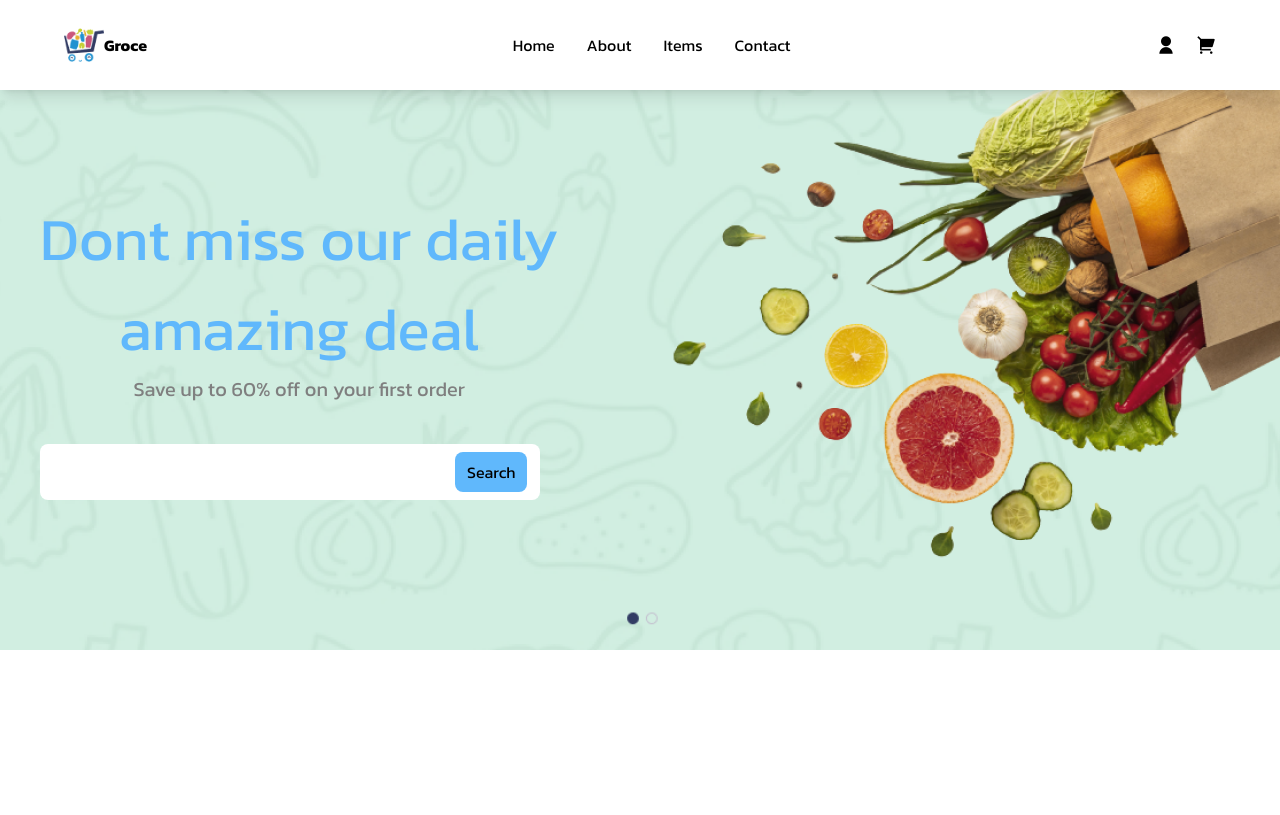
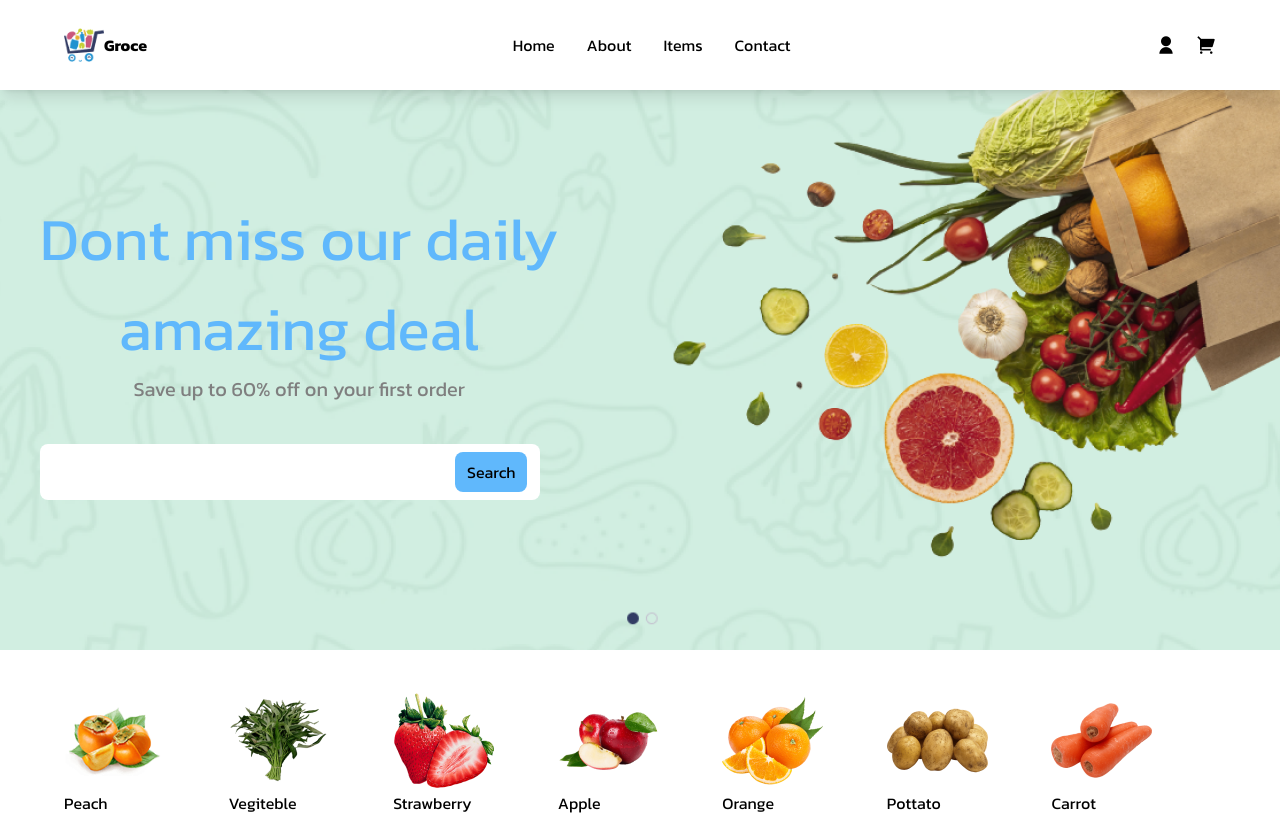
Before and after one commit to javidShabin/Fruit-grocery, a React (Vite) app: page / in a window 1280 px wide. Built offline with nearby package versions, Linux system fonts and the light colour scheme.

Commit message:
Add category component and add contents in the conponenyt throgh props:

```diff
--- a/src/components/Body.jsx
+++ b/src/components/Body.jsx
@@ -1,12 +1,25 @@
-import React from 'react'
-import Header from './Header'
-import Hero from './Hero'
+import Category from "./Category";
+import Header from "./Header";
+import Hero from "./Hero";
+import categoriData from "./CategoriData";
 
 export default function Body() {
+
+    const catData = categoriData.map(items => {
+        return(
+            <Category key={items.id} catItems={items} />
+        )
+    })
+
   return (
     <>
-      <Header/>
-      <Hero/>
+      <Header />
+      <Hero />
+      <div className="category w-full flex justify-center items-center mt-10">
+        <div className="container grid grid-cols-1 w-[90%]  md:grid-cols-7">
+        {catData}
+        </div>
+      </div>
     </>
-  )
+  );
 }
--- /dev/null
+++ b/src/components/CategoriData.jsx
@@ -0,0 +1,40 @@
+import { cat1, cat2, cat3, cat4, cat5, cat6, cat7 } from "../assets";
+
+const categoriData = [
+    {
+        id: 1,
+        imgSrc: cat1,
+        name: "Peach"
+    },
+    {
+        id: 2,
+        imgSrc: cat2,
+        name: "Vegiteble"
+    },
+    {
+        id: 3,
+        imgSrc: cat3,
+        name: "Strawberry"
+    },
+    {
+        id: 4,
+        imgSrc: cat4,
+        name: "Apple"
+    },
+    {
+        id: 5,
+        imgSrc: cat5,
+        name: "Orange"
+    },
+    {
+        id: 6,
+        imgSrc: cat6,
+        name: "Pottato"
+    },
+    {
+        id: 7,
+        imgSrc: cat7,
+        name: "Carrot"
+    }
+]
+export default categoriData;
--- /dev/null
+++ b/src/components/Category.jsx
@@ -0,0 +1,12 @@
+
+export default function Category({catItems}) {
+
+  return (
+    <>
+      <article className="border-">
+        <img src={catItems.imgSrc} alt="" />
+        <h3>{catItems.name}</h3>
+      </article>
+    </>
+  )
+}
```
Also changed, not shown: src/assets/index.jsx (+16 -1 lines).
